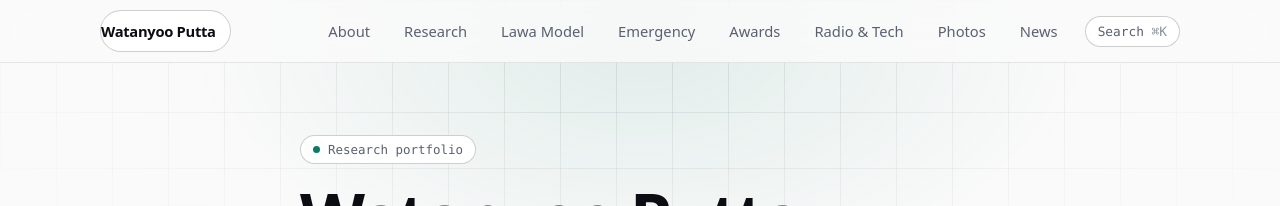
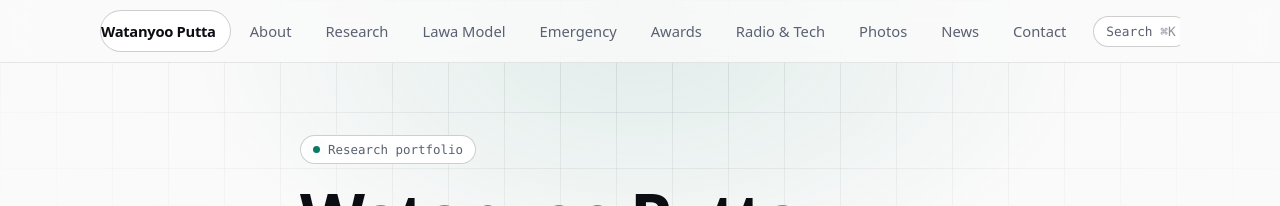
Before and after one commit to WatanyooPutta/WatanyooPutta.github.io, a Jekyll site: the page built from index.html, in a window 1280 px wide. Shown: the top 206 px of the page. Built offline with Jekyll 4.4.1, drawn with Linux system fonts in a browser that asks for light colours.

Commit message:
Update nav.yml

```diff
--- a/_data/nav.yml
+++ b/_data/nav.yml
@@ -15,3 +15,5 @@
   url: /photos/
 - title: News
   url: /news/
+- title: Contact
+  url: /contact/
```
